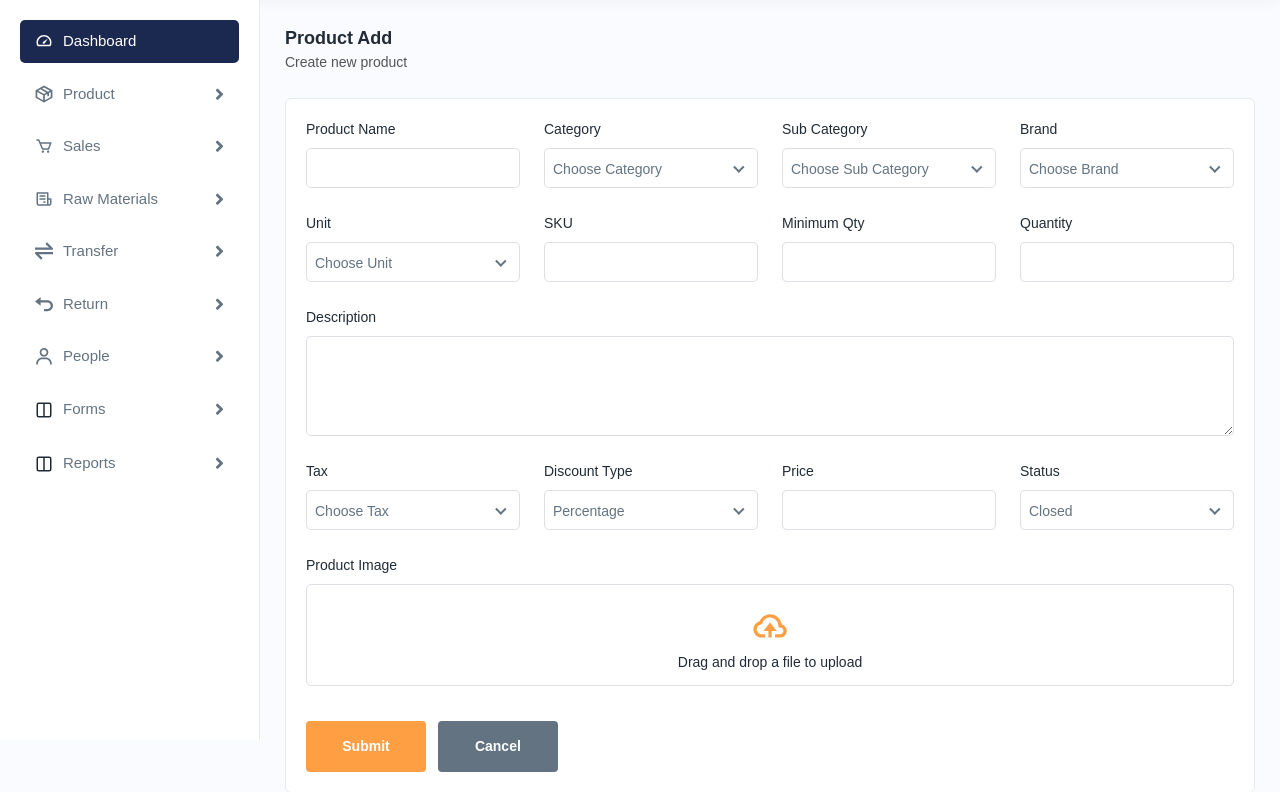
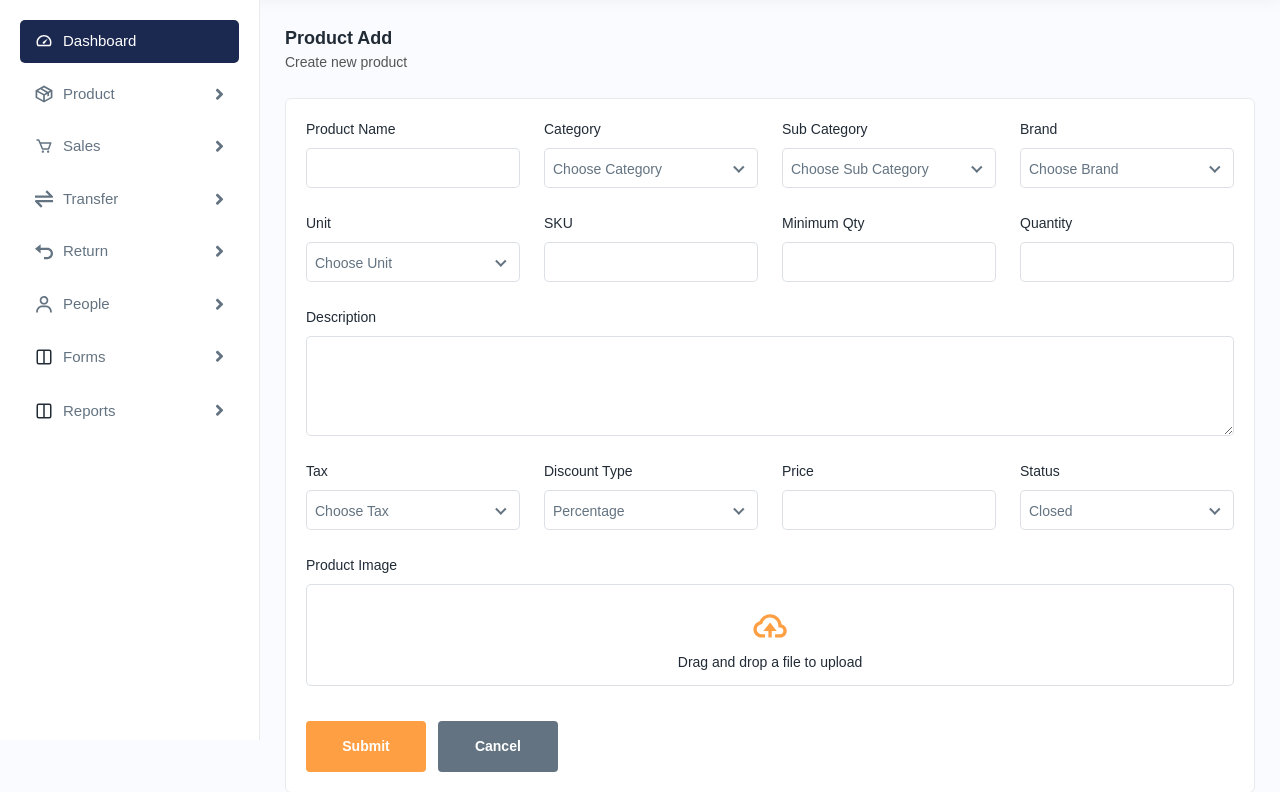
Before and after one commit to axoblade/inventory-manager-project, a PHP site: page /addproduct.php in a window 1280 px wide. Shown: the part 60-852 px from the top of the page. Run offline with PHP 8.4, Linux system fonts and the light colour scheme.

Commit message:
navbar changes

```diff
--- a/navbar.php
+++ b/navbar.php
@@ -25,15 +25,7 @@
                         <li><a href="createsalesreturns.html">New Sales Return</a></li>
                     </ul>
                 </li>
-                <li class="submenu">
-                    <a href="javascript:void(0);"><img src="assets/img/icons/purchase1.svg" alt="img"><span> Raw
-                            Materials</span> <span class="menu-arrow"></span></a>
-                    <ul>
-                        <li><a href="purchaselist.html">Raw material List</a></li>
-                        <li><a href="addpurchase.html">Add Raw material</a></li>
-                        <li><a href="importpurchase.html">Import Raw Material</a></li>
-                    </ul>
-                </li>
+
                 <li class="submenu">
                     <a href="javascript:void(0);"><img src="assets/img/icons/transfer1.svg" alt="img"><span>
                             Transfer</span> <span class="menu-arrow"></span></a>
```
